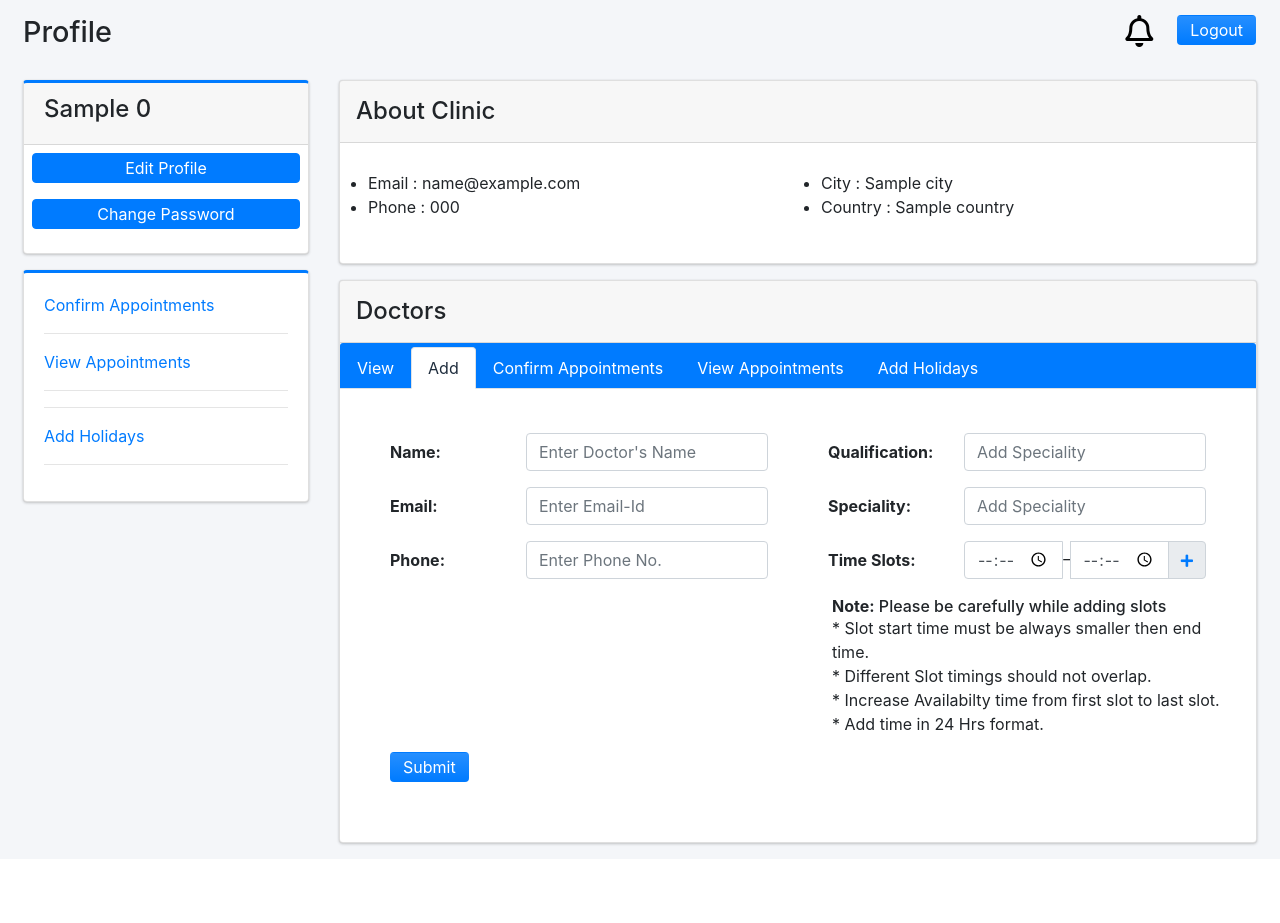
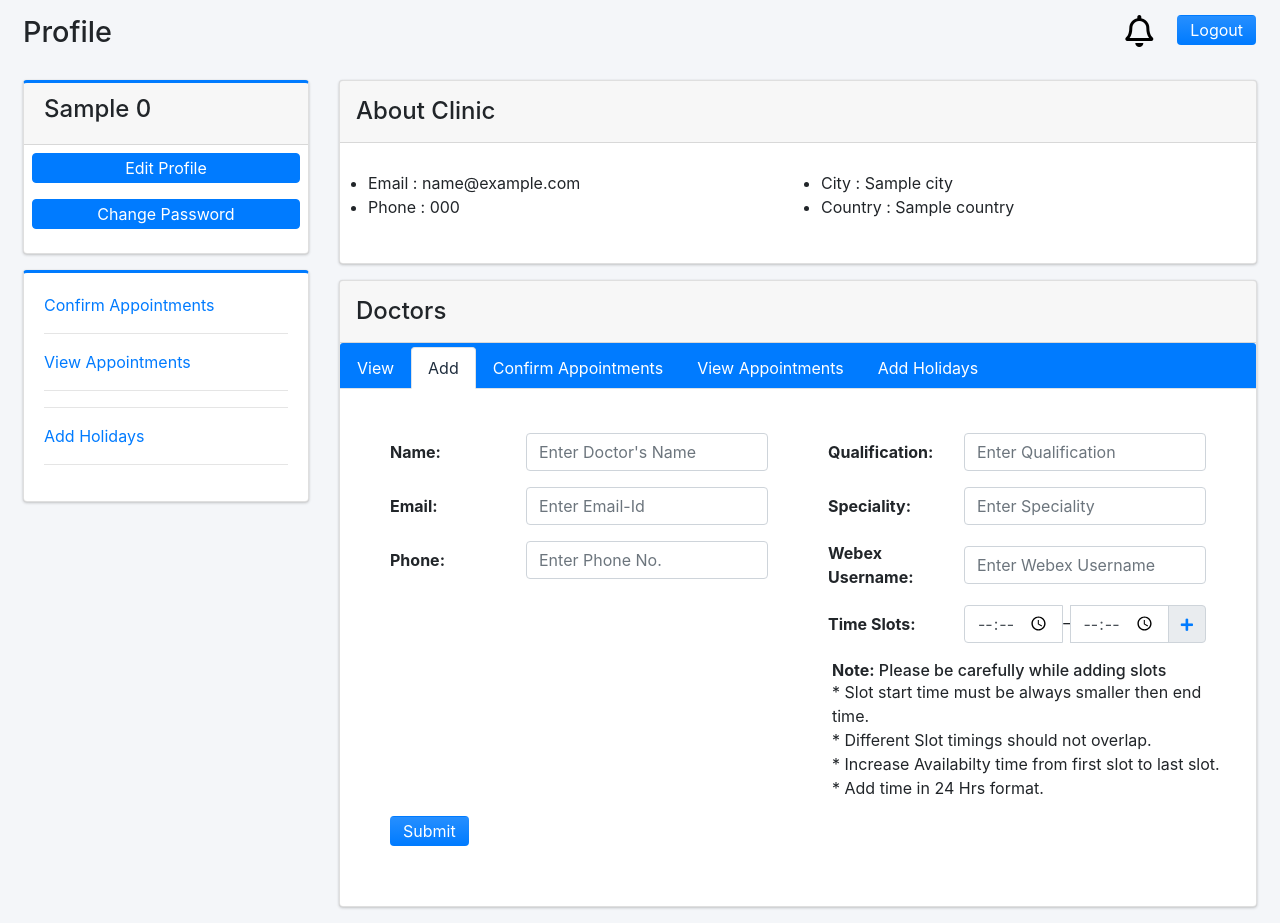
Before and after one commit to ZaidBaalbaki/430-project, a Django app: template mentcare/Clinic/templates/Clinic_profile.html in a window 1280 px wide, after a click on "Add". Before the commit the page ends 846 px from the top, so only its background shows below. Run offline with Django 3.2, Linux system fonts and the light colour scheme; the template is opened without the code that fills it: most values are stand-ins (such as "Sample title", 1, 10 or a date in 2020); some libraries are stand-ins or nearby versions.

Commit message:
Add files via upload

```diff
--- a/mentcare/Clinic/templates/Clinic_profile.html
+++ b/mentcare/Clinic/templates/Clinic_profile.html
@@ -178,7 +178,7 @@
                             <div class="row mb-2 m-0 p-0 gallery_pack">
 
                                 <div class="col-sm-12 p-2">
-                                    <a href="/editHospital/{{profile.0.id}}" class="btn btn-md btn-primary btn-block">Edit Profile</a>
+                                    <a href="/editClinic/{{profile.0.id}}" class="btn btn-md btn-primary btn-block">Edit Profile</a>
                                 </div>
                                 <div class="mb-2 col-sm-12 p-2">
                                   <a href="/changePassword/{{profile.0.id}}" class="btn btn-md btn-primary btn-block">Change Password</a>
@@ -307,14 +307,14 @@
                                                             <div class="col-lg-6">
                                                               <div class="row">
                                                                 <div class="form-group col-lg-12 mb-3">
-                                                                  <label class="control-label col-lg-4 justify-content-start" for="hospital_name">
+                                                                  <label class="control-label col-lg-4 justify-content-start" for="Clinic_name">
                                                                     Name:</label>
                                                                   <div class="col-lg-8">
                                                                     <input type="text" class="form-control w-100" id="name" name="name"
                                                                       minlength="3" maxlength="50" placeholder="Enter Doctor's Name" required>
                                                                   </div>
                                                                 </div>
-                                                                <input type="hidden" name="hospital_id" id="hospital_id" value="{{profile.0.id}}">
+                                                                <input type="hidden" name="Clinic_id" id="Clinic_id" value="{{profile.0.id}}">
                                                                 <input type="hidden" value="" name="link" id="link">
                                                                 <div class="form-group col-lg-12 mb-3">
                                                                   <label class="control-label col-lg-4 justify-content-start">Email:</label>
@@ -341,7 +341,7 @@
                                                                   <label class="control-label col-lg-4 justify-content-start" for="speciality_tag">Qualification:</label>
                                                                   <div class="col-lg-8">
                                                                     <input type="text" class="form-control w-100" id="qualification" name="qualification"
-                                                                    minlength="3" maxlength="100" placeholder="Add Speciality" required>
+                                                                    minlength="3" maxlength="100" placeholder="Enter Qualification" required>
                                                                   </div>
                                                                 </div>
 
@@ -349,9 +349,16 @@
                                                                     <label class="control-label col-lg-4 justify-content-start" for="speciality_tag">Speciality:</label>
                                                                     <div class="col-lg-8">
                                                                       <input type="text" class="form-control w-100" id="speciality" name="speciality"
-                                                                      minlength="3" maxlength="100" placeholder="Add Speciality" required>
+                                                                      minlength="3" maxlength="100" placeholder="Enter Speciality" required>
                                                                     </div>
                                                                   </div>
+                                                                 <div class="form-group col-lg-12 mb-3">
+                                                                  <label class="control-label col-lg-4 justify-content-start" for="webex">Webex Username:</label>
+                                                                  <div class="col-lg-8">
+                                                                    <input type="text" class="form-control w-100" id="webex" name="webex"
+                                                                    minlength="3" maxlength="100" placeholder="Enter Webex Username" required>
+                                                                  </div>
+                                                                </div>
 
                                                                   <div class="form-group col-lg-12 mb-2">
                                                                     <label class="control-label col-lg-4 justify-content-start"
@@ -424,7 +431,7 @@
                                                               <div class="col-lg-6">
                                                                 <div class="row">
                                                                   <div class="form-group col-lg-12 mb-3">
-                                                                    <label class="control-label col-lg-4 justify-content-start" for="hospital_name">
+                                                                    <label class="control-label col-lg-4 justify-content-start" for="Clinic_name">
                                                                       Name:</label>
                                                                     <div class="col-lg-8">
                                                                       <input type="text" class="form-control w-100" id="name-edit" name="name-edit"
@@ -439,6 +446,7 @@
                                                                         maxlength="100" placeholder="Enter Email-Id" required>
                                                                     </div>
                                                                   </div>
+
                                                                   <div class="form-group col-lg-12 mb-3">
                                                                       <label class="control-label col-lg-4 justify-content-start" for="hos_phone">Phone:</label>
                                                                       <div class="col-lg-8">
```
Also changed, not shown: mentcare/Clinic/templates/Clinic_edit.html (+4 -4 lines).
